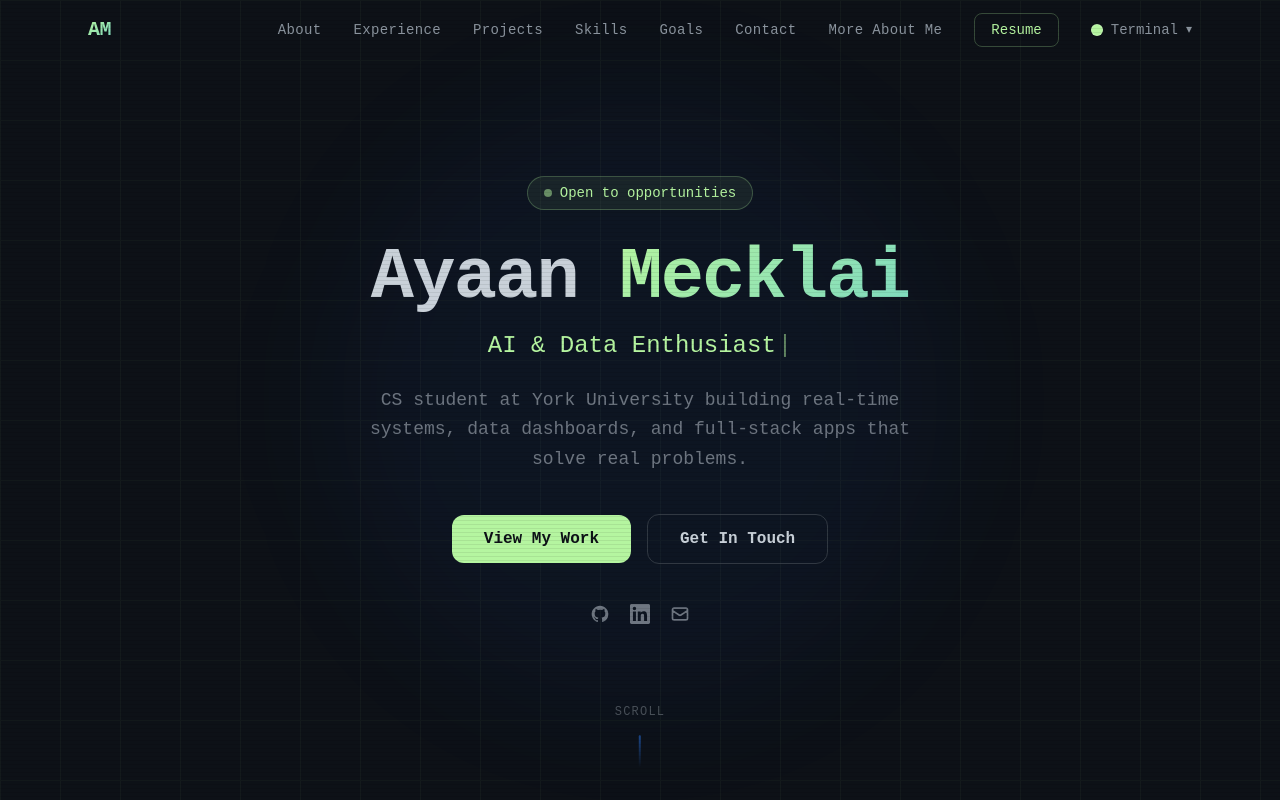
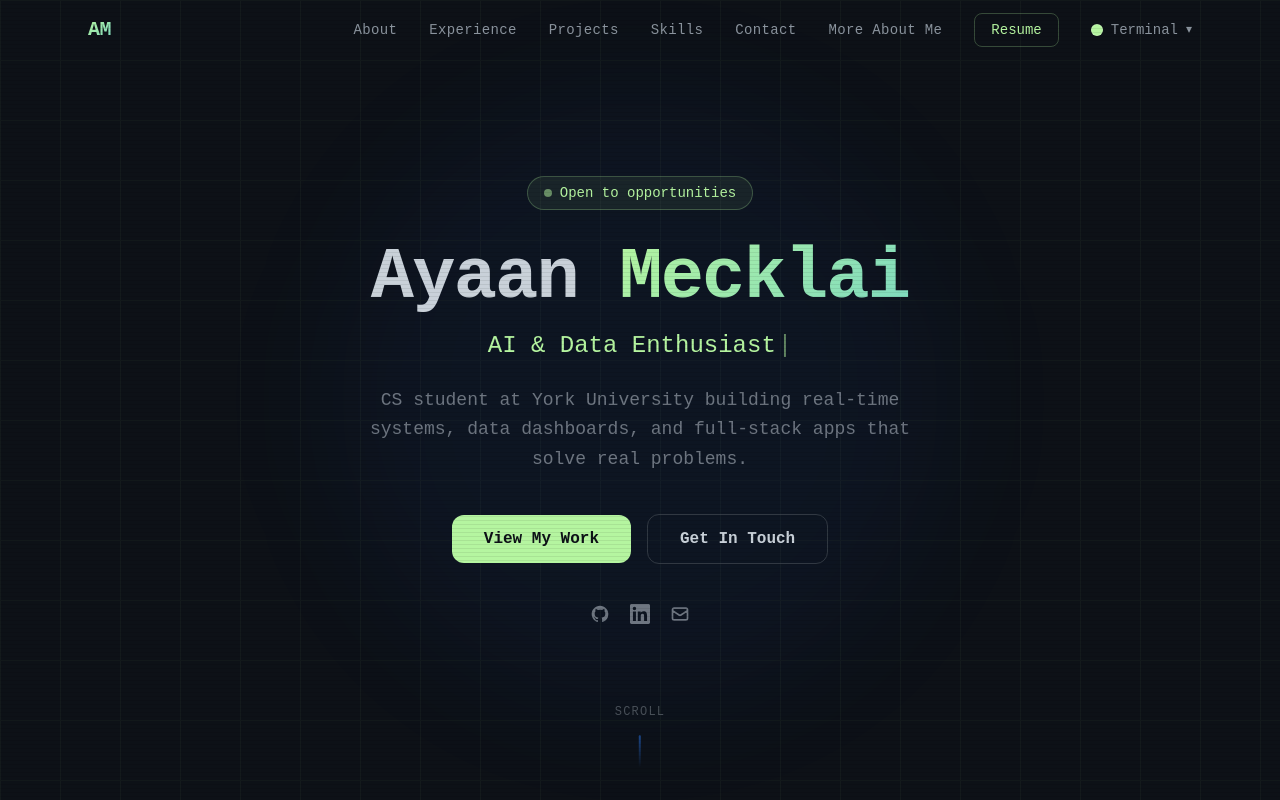
Before and after one commit to AyaanMec/E-Portfolio, a React (Vite) app: page / in a window 1280 px wide. Shown: the top 800 px of the page. Built offline with nearby package versions, Linux system fonts and the light colour scheme.

Commit message:
-navbar changes

```diff
--- a/src/components/Navbar.jsx
+++ b/src/components/Navbar.jsx
@@ -3,7 +3,7 @@ import { motion, AnimatePresence } from 'framer-motion'
 import { Link } from 'react-scroll'
 import { Link as RouterLink, useLocation } from 'react-router-dom'
 
-const navLinks = ['About', 'Experience', 'Projects', 'Skills', 'Goals', 'Contact']
+const navLinks = ['About', 'Experience', 'Projects', 'Skills', 'Contact']
 
 const THEMES = [
   { id: 'terminal', label: 'Terminal', swatch: '#b5f5a0' },
```
